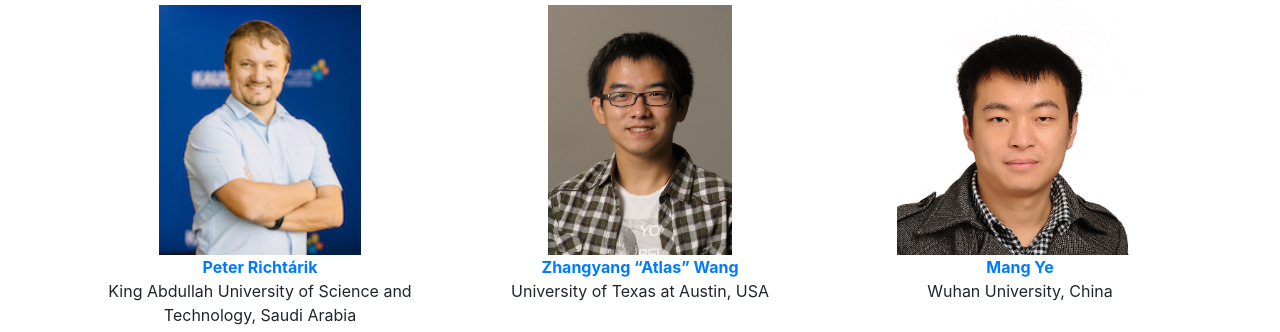
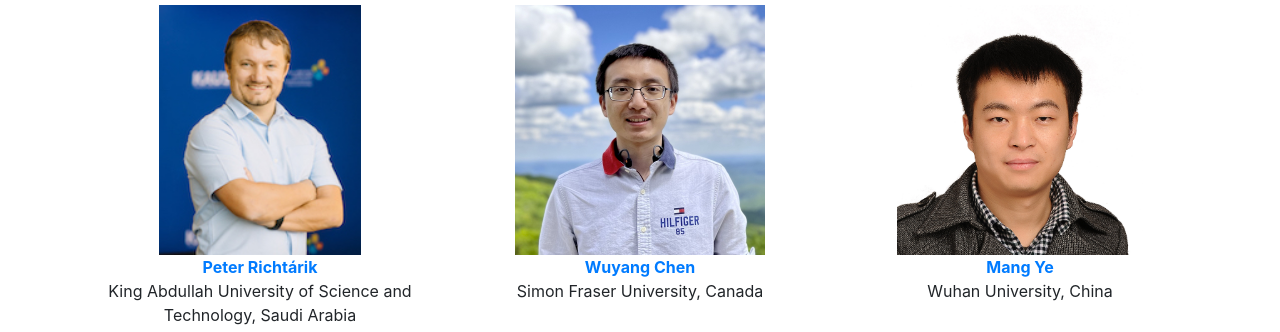
Before and after one commit to fedvision/fedvision2024, a website: page speakers.html in a window 1280 px wide. Shown: the part 381-713 px from the top of the page. Drawn offline with nearby package versions, Linux system fonts and the light colour scheme.

Commit message:
Modify: speaker

```diff
--- a/speakers.html
+++ b/speakers.html
@@ -97,11 +97,11 @@
                 </div>
                 <div class="col-md-4" align="center">
                     <div class="row" align="center">
-                        <img src="img/AW.jpeg" class="rounded mx-auto d-flex" alt="..." style="object-fit: contain;object-position: center;height:250px;">
+                        <img src="img/WC.jpg" class="rounded mx-auto d-flex" alt="..." style="object-fit: contain;object-position: center;height:250px;">
                         <!-- <div class="card-body"> -->
                         <!-- <p class="card-text">Some quick example text to build on the card title and make up the bulk of the card's content.</p> -->
-                        <a align="center" href="https://vita-group.github.io/"><b>Zhangyang “Atlas” Wang</b></a>
-                        <a align="center">University of Texas at Austin, USA</a>
+                        <a align="center" href="https://chenwydj.github.io/"><b>Wuyang Chen</b></a>
+                        <a align="center">Simon Fraser University, Canada</a>
                     </div>
                 </div>
 
```
Also changed, not shown: img/WC.jpg (added).
